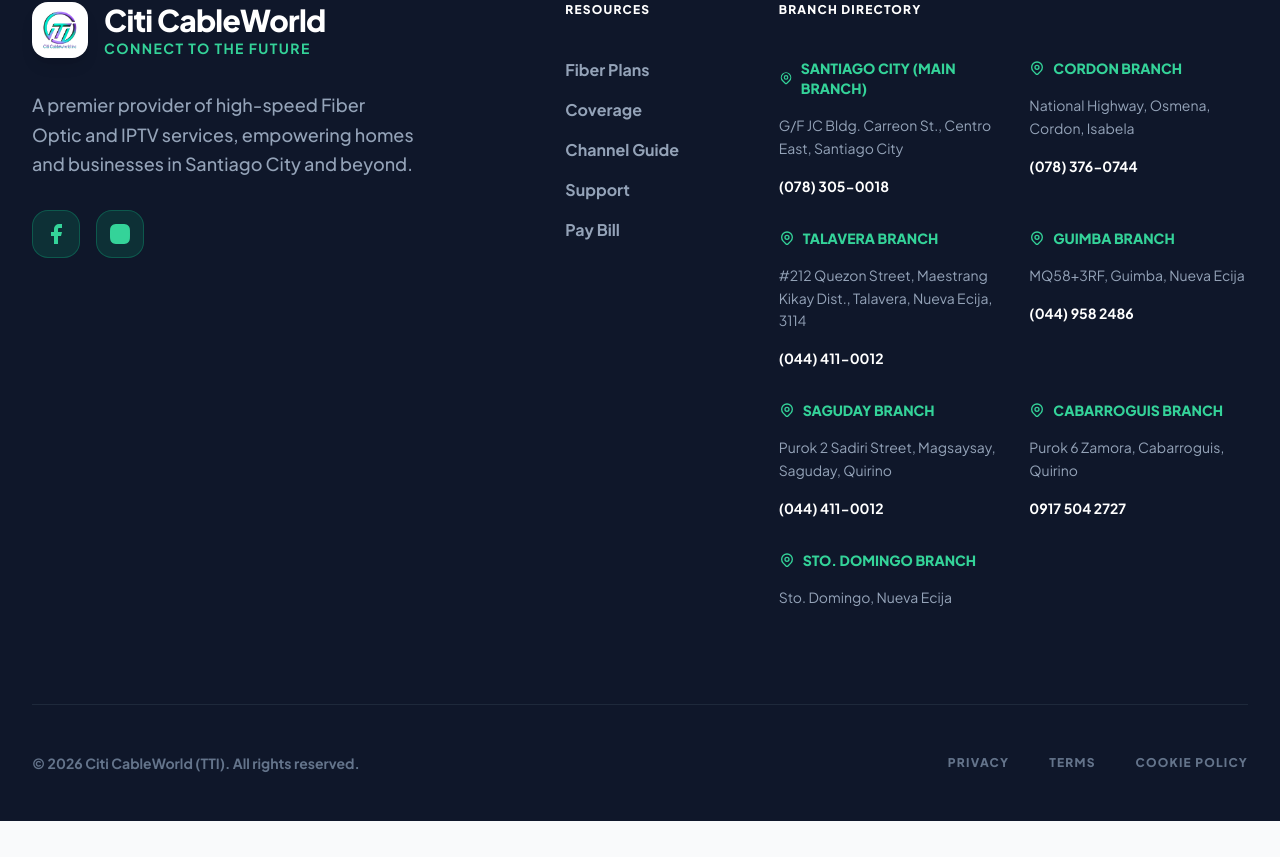
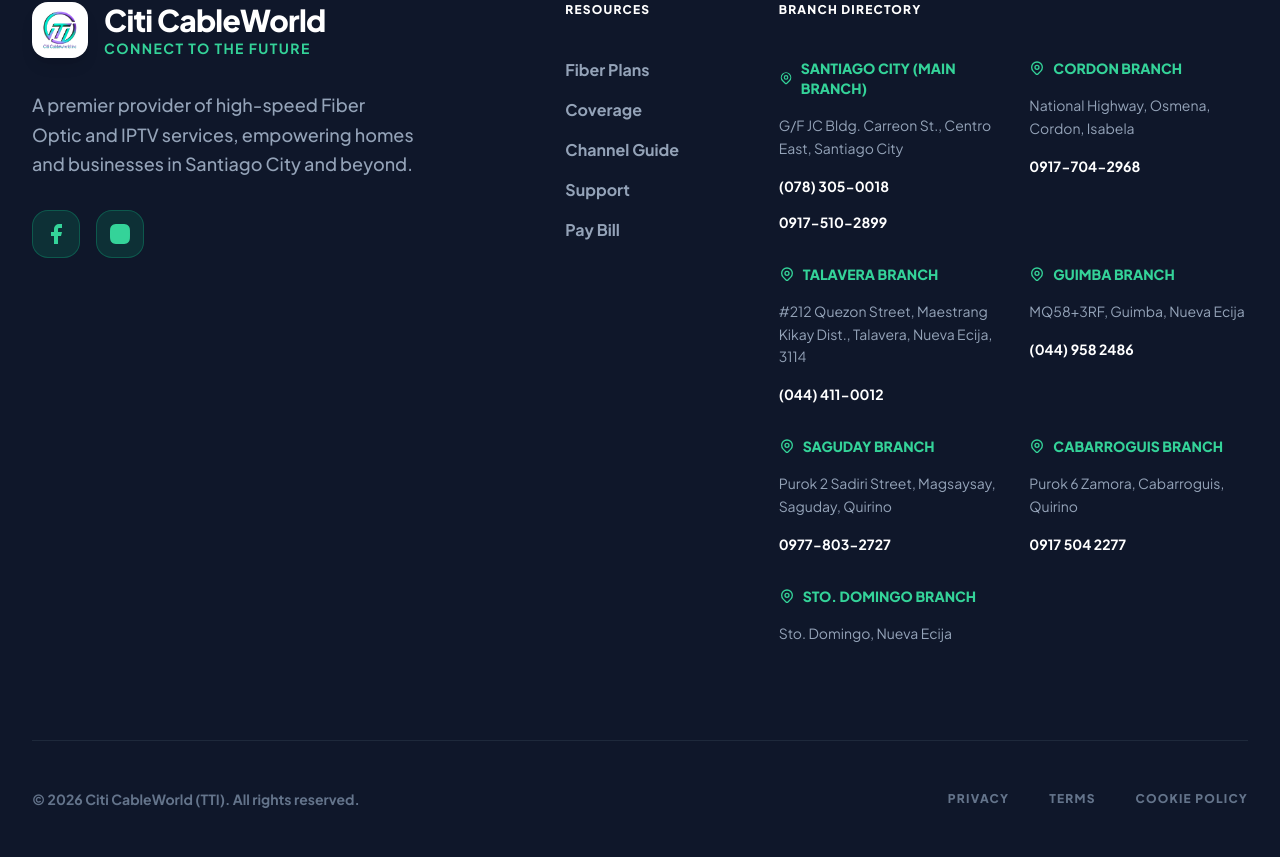
Before and after one commit to Artdrea27/Cable-Website, a React (Vite) app: page / in a window 1280 px wide. Shown: the part 7954-8811 px from the top of the page. Before the commit the page ends 8775 px from the top, so only its background shows below. Built offline with nearby package versions, Linux system fonts and the light colour scheme.

Commit message:
update contact number

```diff
--- a/src/components/Footer.tsx
+++ b/src/components/Footer.tsx
@@ -58,6 +58,7 @@
                     G/F JC Bldg. Carreon St., Centro East, Santiago City
                   </p>
                   <p className="text-white font-bold text-sm">(078) 305-0018</p>
+                  <p className="text-white font-bold text-sm">0917-510-2899</p>
                 </div>
                 <div className="space-y-4">
                   <div className="flex items-center gap-2">
@@ -70,7 +71,7 @@
                   <p className="text-slate-400 text-sm leading-relaxed">
                     National Highway, Osmena, Cordon, Isabela
                   </p>
-                  <p className="text-white font-bold text-sm">(078) 376-0744</p>
+                  <p className="text-white font-bold text-sm">0917-704-2968</p>
                 </div>
                 <div className="space-y-4">
                   <div className="flex items-center gap-2">
@@ -109,7 +110,7 @@
                   <p className="text-slate-400 text-sm leading-relaxed">
                     Purok 2 Sadiri Street, Magsaysay, Saguday, Quirino
                   </p>
-                  <p className="text-white font-bold text-sm">(044) 411-0012</p>
+                  <p className="text-white font-bold text-sm">0977-803-2727</p>
                 </div>
                 <div className="space-y-4">
                   <div className="flex items-center gap-2">
@@ -122,7 +123,7 @@
                   <p className="text-slate-400 text-sm leading-relaxed">
                     Purok 6 Zamora, Cabarroguis, Quirino
                   </p>
-                  <p className="text-white font-bold text-sm">0917 504 2727</p>
+                  <p className="text-white font-bold text-sm">0917 504 2277</p>
                 </div>
                 <div className="space-y-4">
                   <div className="flex items-center gap-2">
```
